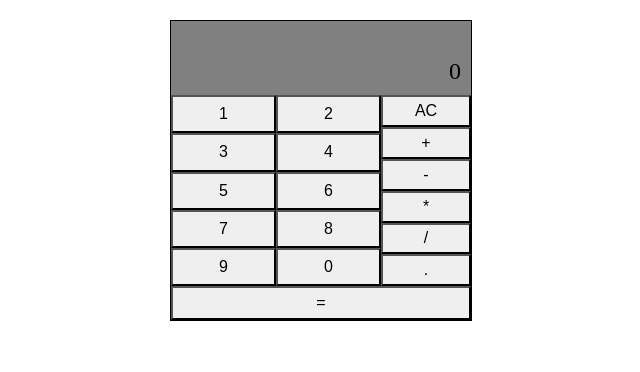
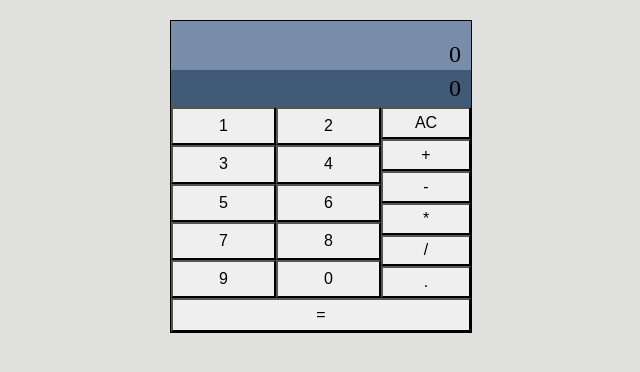
Before and after one commit to Silentgraphic/freecodecampCalculator, a React (Vite) app: page / in a window 1280 px wide. Shown: the top 372 px of the page, without its empty margins (319-959 px from the left). Built offline with nearby package versions, Linux system fonts and the light colour scheme.

Commit message:
Updated CSS

```diff
--- a/src/Display.jsx
+++ b/src/Display.jsx
@@ -14,7 +14,7 @@ function Display() {
 
     return (
         <div id="actualDisplay">
-            <span id="topLine">{currentCalc.join(" ")}</span>
+            <span id="topLine">{currentCalc[0] === "" ? "0" : currentCalc.join(" ")}</span>
             <br />
             <span id="display">{output.toString()}</span>
         </div>
--- a/src/index.css
+++ b/src/index.css
@@ -1,5 +1,6 @@
 body {
     margin: 0;
+    background-color: rgb(224, 225, 221);
 }
 
 #calulator {
@@ -12,9 +13,25 @@ body {
 
 #actualDisplay {
     text-align: right;
-    padding: 10px;
     background-color: gray;
     font-size: x-large;
+}
+
+#topLine ,
+#display {
+    width: calc(100% - 20px) ;
+    padding: 0 10px;
+    display: inline-block;
+}
+#topLine {
+    padding-top: 20px;
+    padding-bottom: 2px ;
+    background-color: rgb(119, 141, 169);
+}
+
+#display {
+    padding: 5px 10px;
+    background-color: rgb(65, 90, 119);
 }
 
 #buttons {
```
